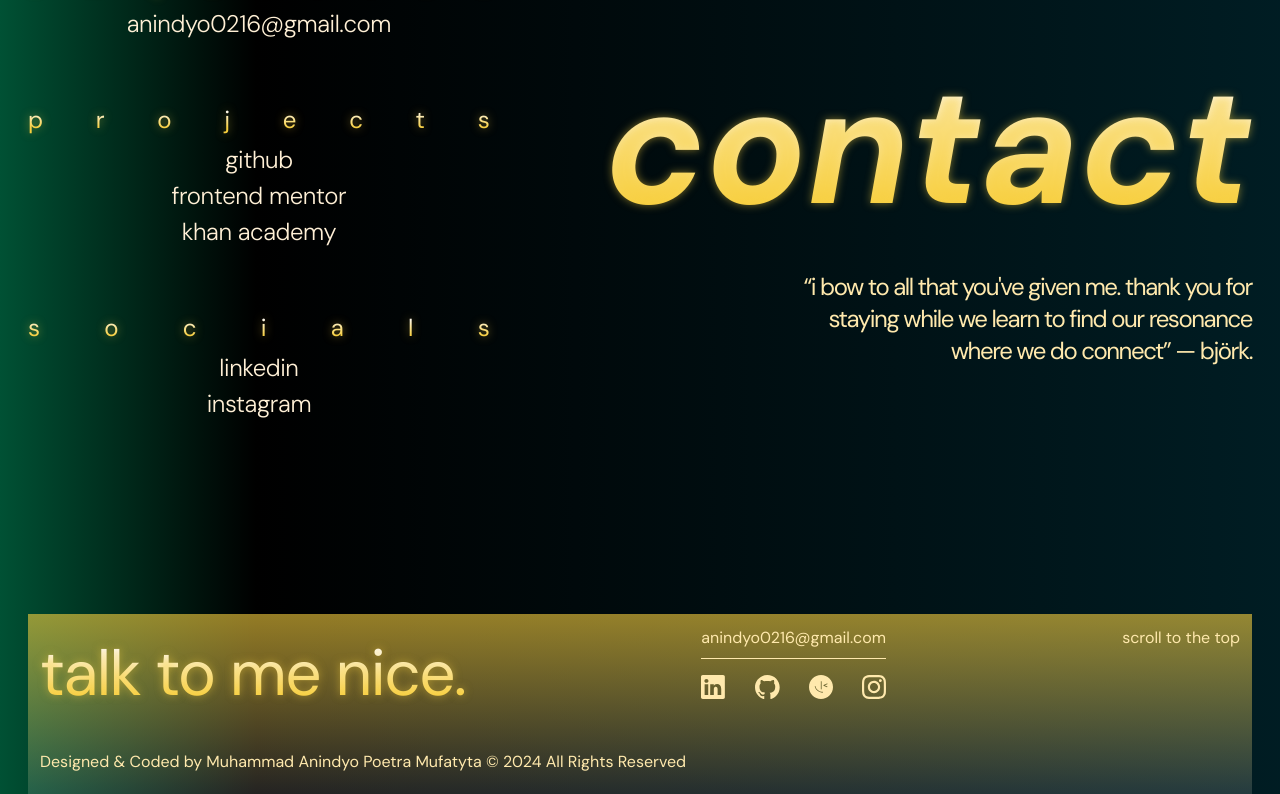
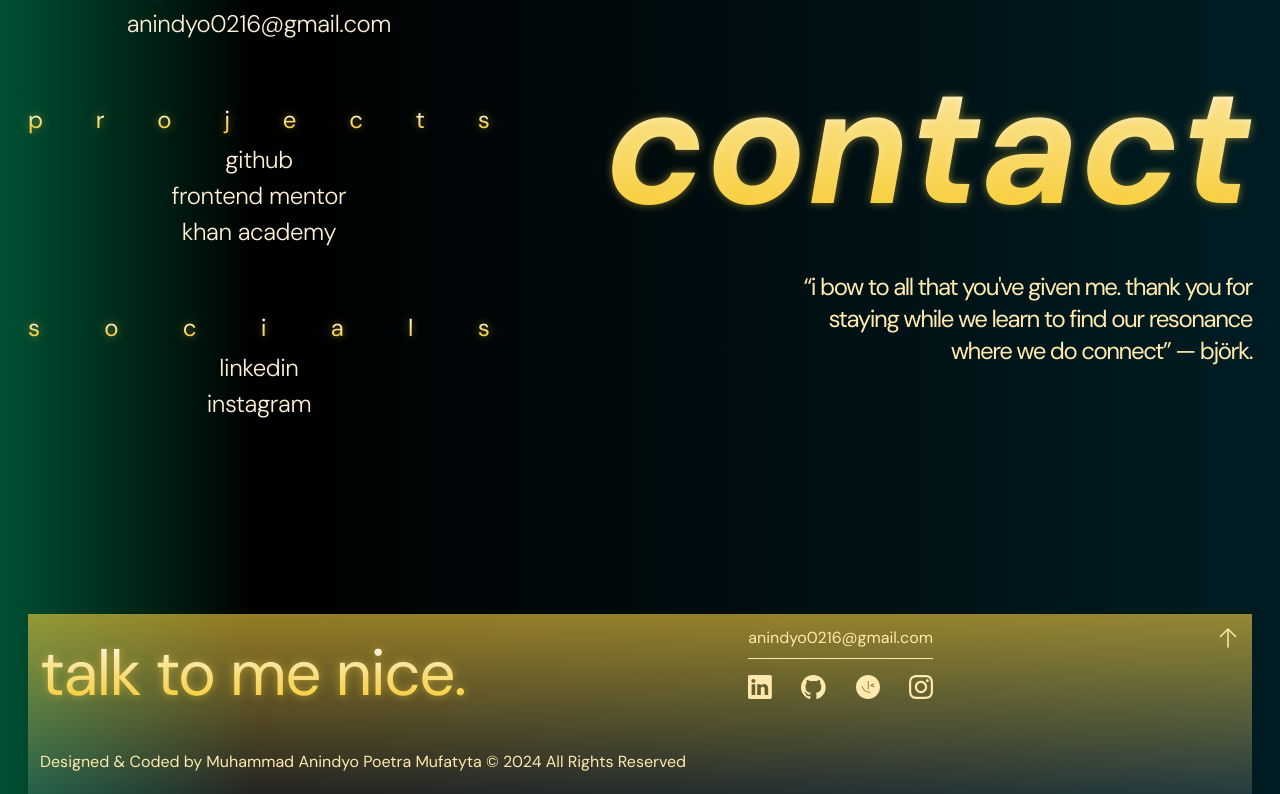
Before and after one commit to anindyoo/portfolio, a React (Create React App) app: page / in a window 1280 px wide. Shown: the part 4224-5018 px from the top of the page. Built offline with nearby package versions, Linux system fonts and the light colour scheme.

Commit message:
feat: add scroll to the top button function.

```diff
--- a/src/components/Footer/Footer.jsx
+++ b/src/components/Footer/Footer.jsx
@@ -1,4 +1,7 @@
-const Footer = () => (
+const Footer = () => {
+  const handleScrollTop = () => window.scrollTo({ top: 0, behavior: 'smooth' });
+
+  return (
     <footer className="
     FOOTER
     flex
@@ -148,7 +151,17 @@ const Footer = () => (
               </li>
             </ul>
           </div>
-        <span>scroll to the top</span>
+          <span className="SCROLL-TO-THE-TOP">
+            <button
+              type="button"
+              title="Scroll to the top"
+              onClick={handleScrollTop}
+            >
+              <svg xmlns="http://www.w3.org/2000/svg" fill="none" viewBox="0 0 24 24" strokeWidth={1.5} stroke="currentColor" className="size-6">
+                <path strokeLinecap="round" strokeLinejoin="round" d="M4.5 10.5 12 3m0 0 7.5 7.5M12 3v18" />
+              </svg>
+            </button>
+          </span>
         </div>
         <div className="
         FOOTER-COPYRIGHT"
@@ -157,6 +170,7 @@ const Footer = () => (
         </div>
       </div>
     </footer>
-);
+  )
+};
 
 export default Footer;
```
Lines whose indentation alone changed are shown as unchanged.
